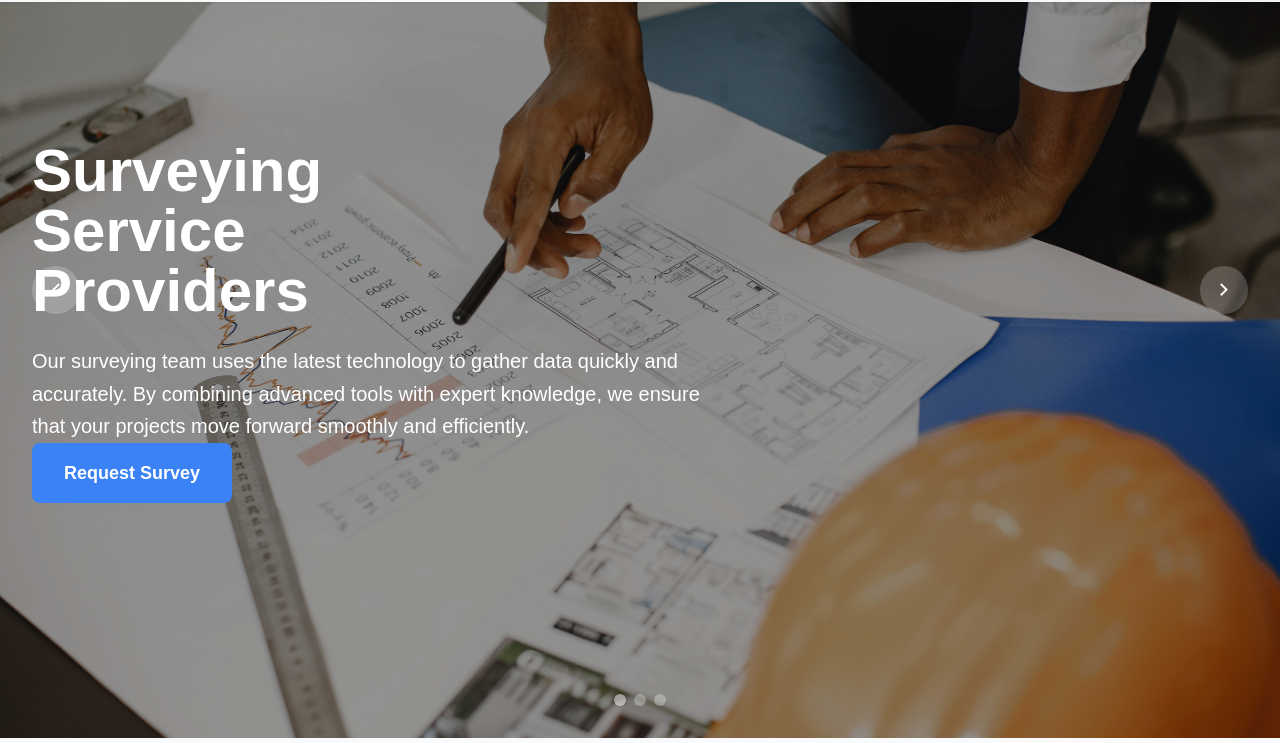
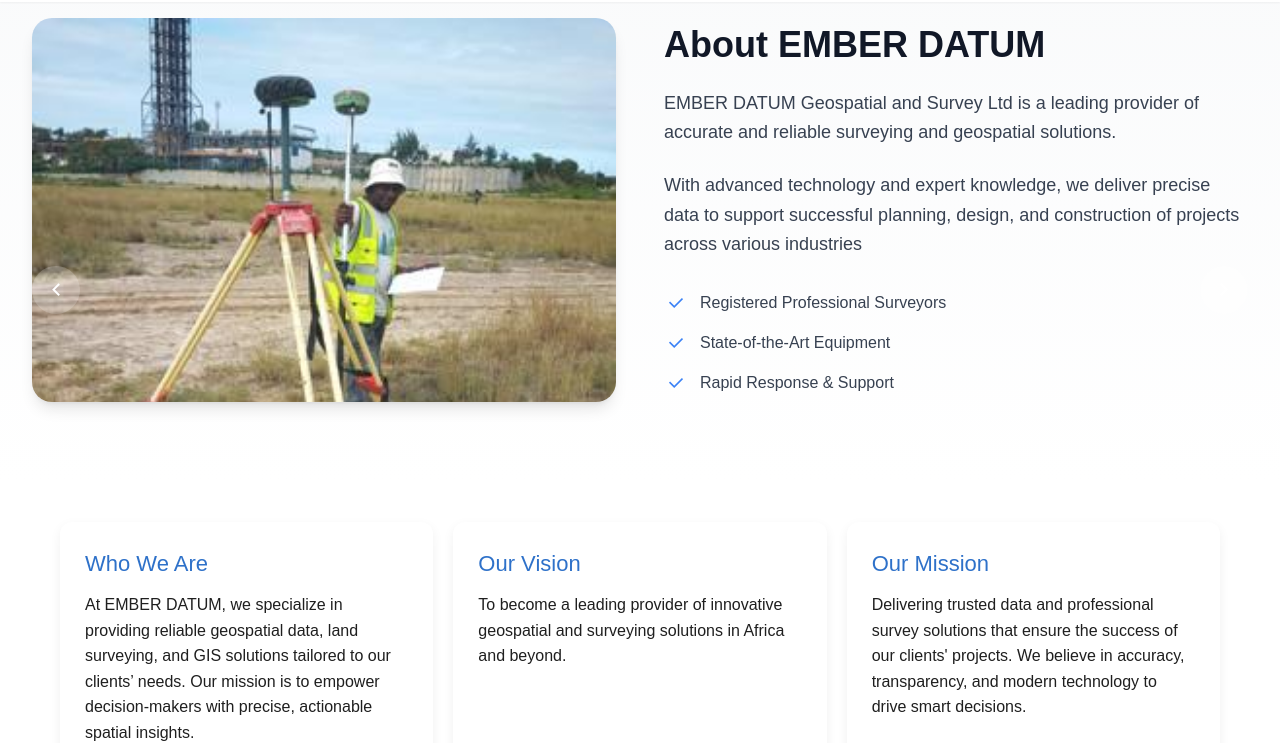
Before and after one commit to Annah403/Tomsurveyor, a plain HTML site: page about.html in a window 1280 px wide. Shown: the part 62-805 px from the top of the page. Drawn offline with nearby package versions, Linux system fonts and the light colour scheme; a script that the page names is missing.

Commit message:
second commit

```diff
--- a/about.html
+++ b/about.html
@@ -85,7 +85,7 @@
 </nav>
 </div>
 </header>
-<section id="home" class="relative min-h-screen flex items-center">
+<!-- <section id="home" class="relative min-h-screen flex items-center">
 <div id="slider" class="absolute inset-0">
 <div class="slider-item active relative w-full h-full">
 <div class="absolute inset-0 bg-black/40"></div>
@@ -99,8 +99,8 @@
 <div class="absolute inset-0 bg-black/40"></div>
 <img src="https://readdy.ai/api/search-image?query=3D%20laser%20scanning%20of%20architectural%20structure%2C%20professional%20surveyor%20operating%20advanced%20LiDAR%20equipment%2C%20modern%20building%20in%20background%2C%20technical%20precision%20visualization%2C%20evening%20lighting&amp;width=1920&amp;height=1080&amp;seq=hero003&amp;orientation=landscape" class="w-full h-full object-cover" alt="3D Scanning">
 </div>
-</div>
-<div class="relative w-full max-w-7xl mx-auto px-4 sm:px-6 lg:px-8">
+</div> -->
+<!-- <div class="relative w-full max-w-7xl mx-auto px-4 sm:px-6 lg:px-8">
 <div class="max-w-2xl text-white">
 <h1 class="text-5xl md:text-6xl font-bold leading-tight mb-6">
 Surveying <br> Service <br> Providers
@@ -113,7 +113,7 @@
   Request Survey
 </button>
 
-</div>
+</div> -->
 </div>
 <div class="absolute bottom-1/2 transform -translate-y-1/2 left-4 md:left-8">
 <button id="prevSlide" class="w-12 h-12 bg-white/20 hover:bg-white/30 rounded-full flex items-center justify-center text-white transition-colors">
```
